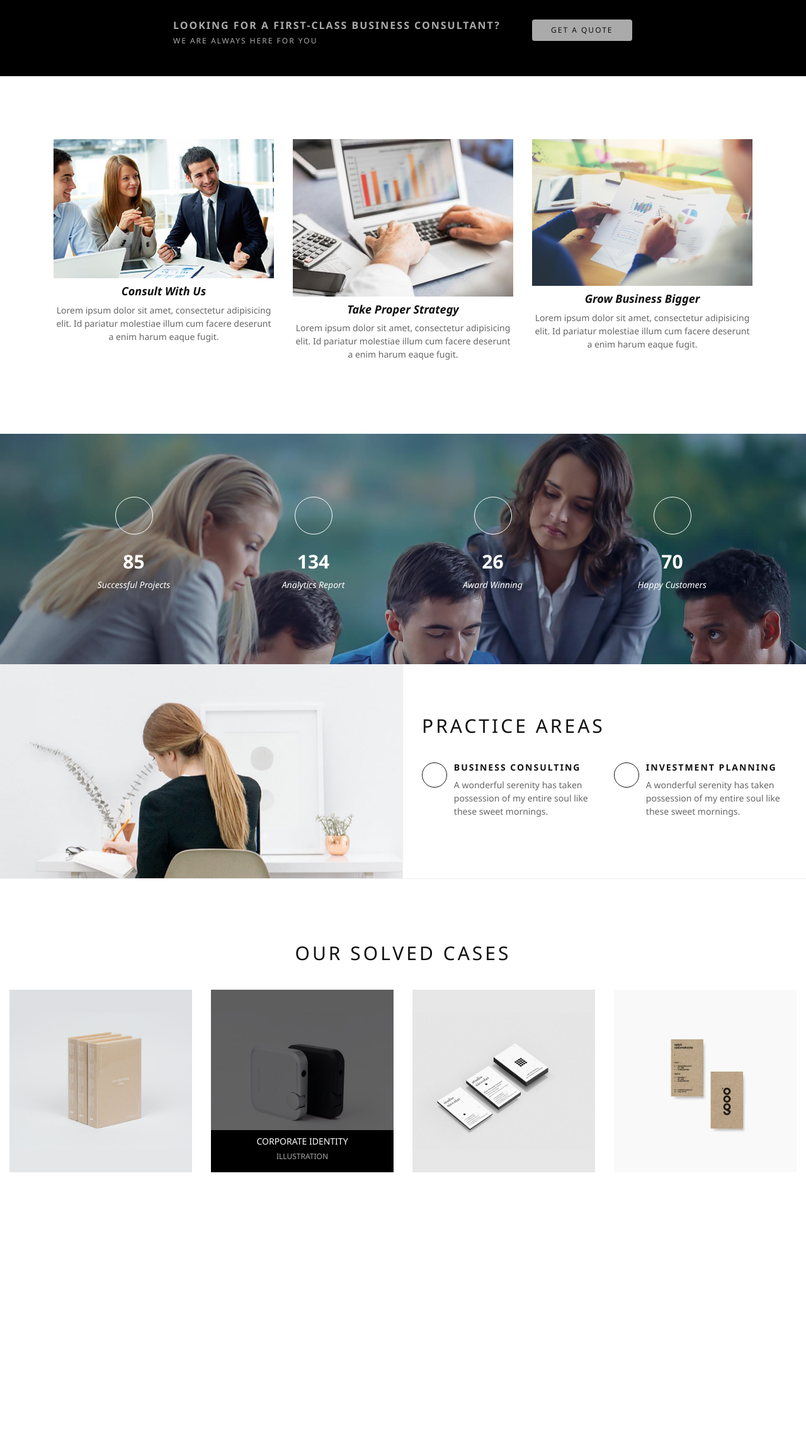
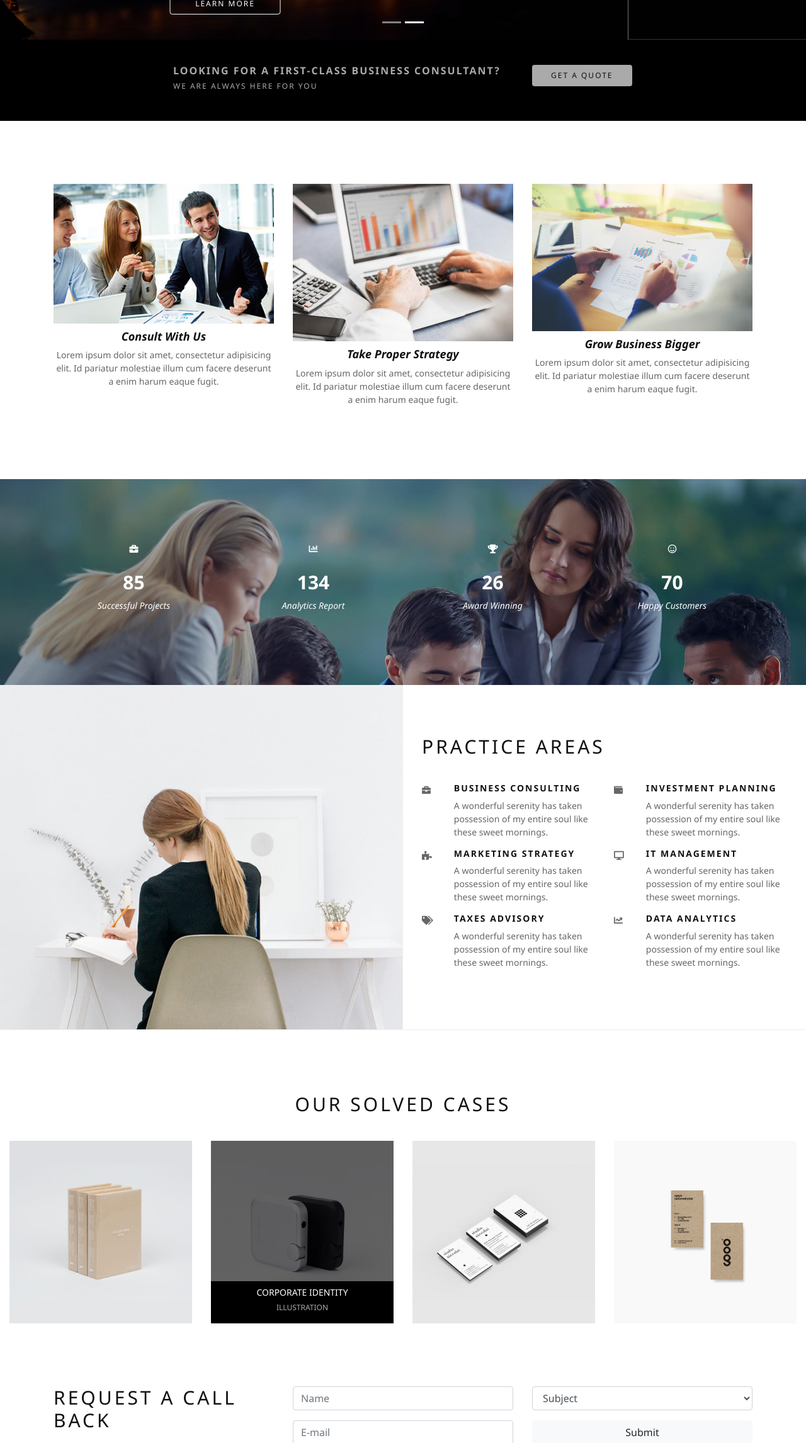
Before and after one commit to josefferhn/titan, a plain HTML site: page index.html in a window 1280 px wide. Shown: the part 508-2800 px from the top of the page at 63% size. Before the commit the page ends 2470 px from the top, so only its background shows below. Drawn offline with nearby package versions, Linux system fonts and the light colour scheme.

Commit message:
Script de Google Analytics

```diff
--- a/index.html
+++ b/index.html
@@ -5,6 +5,8 @@
 <meta name="viewport" content="width=device-width, initial-scale=1.0">
 <title>Titan Finance</title>
 <link href="css/bootstrap.min.css" rel="stylesheet">
+<link href="css/bootstrap-custom.css" rel="stylesheet">
+<link rel="stylesheet" href="https://use.fontawesome.com/releases/v5.5.0/css/all.css">
 <link href="css/style.css" rel="stylesheet">
 </head>
 
@@ -49,12 +51,46 @@
 </nav>
 	</header>
 
-	<section id="sec-hero">
+	<section id="sec-hero" class="d-none">
 		<div class="container text-center">
 			<h4>Hello & Welcome</h4>
 			<h1>We Are Titan</h1>
 			<a href="#" class="btn btn-light btn-transparente">Learn More</a>
 		</div>
+	</section>
+
+	<section id="sec-slides">
+		<div id="carousel" class="carousel slide" data-ride="carousel">
+  <ol class="carousel-indicators">
+    <li data-target="#carousel" data-slide-to="0" class="active"></li>
+	 <li data-target="#carousel" data-slide-to="1"></li>
+  </ol>
+  <div class="carousel-inner">
+    <div class="carousel-item active">
+      <img class="d-block w-100" src="img/finance_header_bg.png" alt="First slide">
+
+		<div class="carousel-caption">
+			<h4>Hello & Welcome</h4>
+			<h1>We Are Titan</h1>
+			<a href="#" class="btn btn-light btn-transparente">Learn More</a>
+
+		</div>
+
+    </div>
+	<div class="carousel-item">
+      <img class="d-block w-100" src="img/finance_header_bg.png" alt="First slide">
+    </div>
+
+  </div>
+  <a class="carousel-control-prev" href="#carousel" role="button" data-slide="prev">
+    <span class="carousel-control-prev-icon" aria-hidden="true"></span>
+    <span class="sr-only">Previous</span>
+  </a>
+  <a class="carousel-control-next" href="#carousel" role="button" data-slide="next">
+    <span class="carousel-control-next-icon" aria-hidden="true"></span>
+    <span class="sr-only">Next</span>
+  </a>
+</div>
 	</section>
 
 	<section id="sec-quote">
@@ -110,26 +146,22 @@
 
 			<div class="row">
 				<article class="col-md-3 col-sm-6 col-xs-12">
-					<div class="icon m-auto">
-					</div>
+					<i class="fas fa-briefcase icon-counter"></i>
 					<h3>85</h3>
 					<p>Successful Projects</p>
 				</article>
 				<article class="col-md-3 col-sm-6 col-xs-12">
-					<div class="icon m-auto">
-					</div>
+					<i class="fas fa-chart-bar icon-counter"></i>
 					<h3>134</h3>
 					<p>Analytics Report</p>
 				</article>
 				<article class="col-md-3 col-sm-6 col-xs-12">
-					<div class="icon m-auto">
-					</div>
+					<i class="fas fa-trophy icon-counter"></i>
 					<h3>26</h3>
 					<p>Award Winning</p>
 				</article>
 				<article class="col-md-3 col-sm-6 col-xs-12">
-					<div class="icon m-auto">
-					</div>
+					<i class="far fa-smile icon-counter"></i>
 					<h3>70</h3>
 					<p>Happy Customers</p>
 				</article>
@@ -153,7 +185,7 @@
 						 <article class="col-md-6 col-sm-12 col-xs-12">
 							 <div class="row">
 								 <article class="col-md-2 col-sm-12 col-xs-12">
-									 <div class="icon"></div>
+									 <i class="fas fa-briefcase"></i>
 								 </article>
 								 <article class="col-md-10 col-sm-12 col-xs-12">
 									<h3>Business consulting</h3>
@@ -167,7 +199,7 @@
 						<article class="col-md-6 col-sm-12 col-xs-12">
 							 <div class="row">
 								 <article class="col-md-2 col-sm-12 col-xs-12">
-									 <div class="icon"></div>
+									 <i class="fas fa-wallet"></i>
 								 </article>
 								 <article class="col-md-10 col-sm-12 col-xs-12">
 									<h3>Investment planning</h3>
@@ -179,6 +211,65 @@
 						 </article>
 					 </div>
 
+					 <div class="row">
+						 <article class="col-md-6 col-sm-12 col-xs-12">
+							 <div class="row">
+								 <article class="col-md-2 col-sm-12 col-xs-12">
+									 <i class="fas fa-puzzle-piece"></i>
+								 </article>
+								 <article class="col-md-10 col-sm-12 col-xs-12">
+									<h3>Marketing Strategy</h3>
+									<p>A wonderful serenity has taken possession of my entire soul like these sweet mornings.</p>
+								 </article>
+
+							 </div>
+
+						 </article>
+
+						<article class="col-md-6 col-sm-12 col-xs-12">
+							 <div class="row">
+								 <article class="col-md-2 col-sm-12 col-xs-12">
+									 <i class="fas fa-desktop"></i>
+								 </article>
+								 <article class="col-md-10 col-sm-12 col-xs-12">
+									<h3>IT Management</h3>
+									<p>A wonderful serenity has taken possession of my entire soul like these sweet mornings.</p>
+								 </article>
+
+							 </div>
+
+						 </article>
+					 </div>
+
+					 <div class="row">
+						 <article class="col-md-6 col-sm-12 col-xs-12">
+							 <div class="row">
+								 <article class="col-md-2 col-sm-12 col-xs-12">
+									 <i class="fas fa-tags"></i>
+								 </article>
+								 <article class="col-md-10 col-sm-12 col-xs-12">
+									<h3>Taxes Advisory</h3>
+									<p>A wonderful serenity has taken possession of my entire soul like these sweet mornings.</p>
+								 </article>
+
+							 </div>
+
+						 </article>
+
+						<article class="col-md-6 col-sm-12 col-xs-12">
+							 <div class="row">
+								 <article class="col-md-2 col-sm-12 col-xs-12">
+									 <i class="fas fa-chart-line"></i>
+								 </article>
+								 <article class="col-md-10 col-sm-12 col-xs-12">
+									<h3>Data Analytics</h3>
+									<p>A wonderful serenity has taken possession of my entire soul like these sweet mornings.</p>
+								 </article>
+
+							 </div>
+
+						 </article>
+					 </div>
 				 </article>
 			</div>
 		</div>
@@ -215,6 +306,7 @@
 
 				<article class="col-md-3 col-sm-6 col-xs-12">
 					<div class="padre">
+						<div class="bg-overlay"></div>
 						<img src="img/case3.jpg" class="img-fluid">
 						<div class="hijo">
 							<h3>Corporate Identity</h3>
@@ -226,7 +318,7 @@
 
 				<article class="col-md-3 col-sm-6 col-xs-12">
 					<div class="padre">
-
+						<div class="bg-overlay"></div>
 						<img src="img/case4.jpg" class="img-fluid">
 						<div class="hijo">
 							<h3>Corporate Identity</h3>
@@ -241,8 +333,65 @@
 		</div>
 	</section>
 
+
+	<section id="sec-request">
+		<div class="bg-overlay"></div>
+		<div class="container">
+
+			<div class="row">
+
+				<article class="col-md-4 col-sm-6 col-xs-12">
+					<h2 class="titulo">Request a call back</h2>
+					<p>Would you like to speak to one of our financial advisers over the phone? Just submit your details and we’ll be in touch shortly. You can also email us if you would prefer.</p>
+				</article>
+
+				<article class="col-md-8 col-sm-6 col-xs-12">
+					<form name="form-registro" method="post" action="form.html" class="">
+
+				<div class="row">
+					<div class="form-group col-md-6 col-sm-6 col-xs-12">
+						<input type="text" name="nombre" id="nombre" class="form-control" required maxlength="40" placeholder="Name">
+					</div>
+
+					<div class="form-group col-md-6 col-sm-6 col-xs-12">
+						<select name="pais" id="pais" class="form-control">
+							<option value="A">Subject</option>
+							<option value="B">Business Consulting</option>
+							<option value="C">Marketing</option>
+
+						</select>
+					</div>
+				</div>
+
+						<div class="row">
+					<div class="form-group col-md-6 col-sm-6 col-xs-12">
+						<input type="email" name="correo" id="correo" class="form-control" required maxlength="40" placeholder="E-mail">
+					</div>
+
+					<div class="form-group col-md-6 col-sm-6 col-xs-12">
+						<button type="submit" class="btn btn-light btn-block">Submit</button>
+					</div>
+				</div>
+
+					</form>
+				</article>
+
+			</div>
+		</div>
+	</section>
+
 	<script src="js/jquery.min.js"></script>
 	<script src="js/bootstrap.min.js"></script>
 
+	<!-- Global site tag (gtag.js) - Google Analytics -->
+<script async src="https://www.googletagmanager.com/gtag/js?id=UA-129957695-1"></script>
+<script>
+  window.dataLayer = window.dataLayer || [];
+  function gtag(){dataLayer.push(arguments);}
+  gtag('js', new Date());
+
+  gtag('config', 'UA-129957695-1');
+</script>
+
 </body>
 </html>
```
